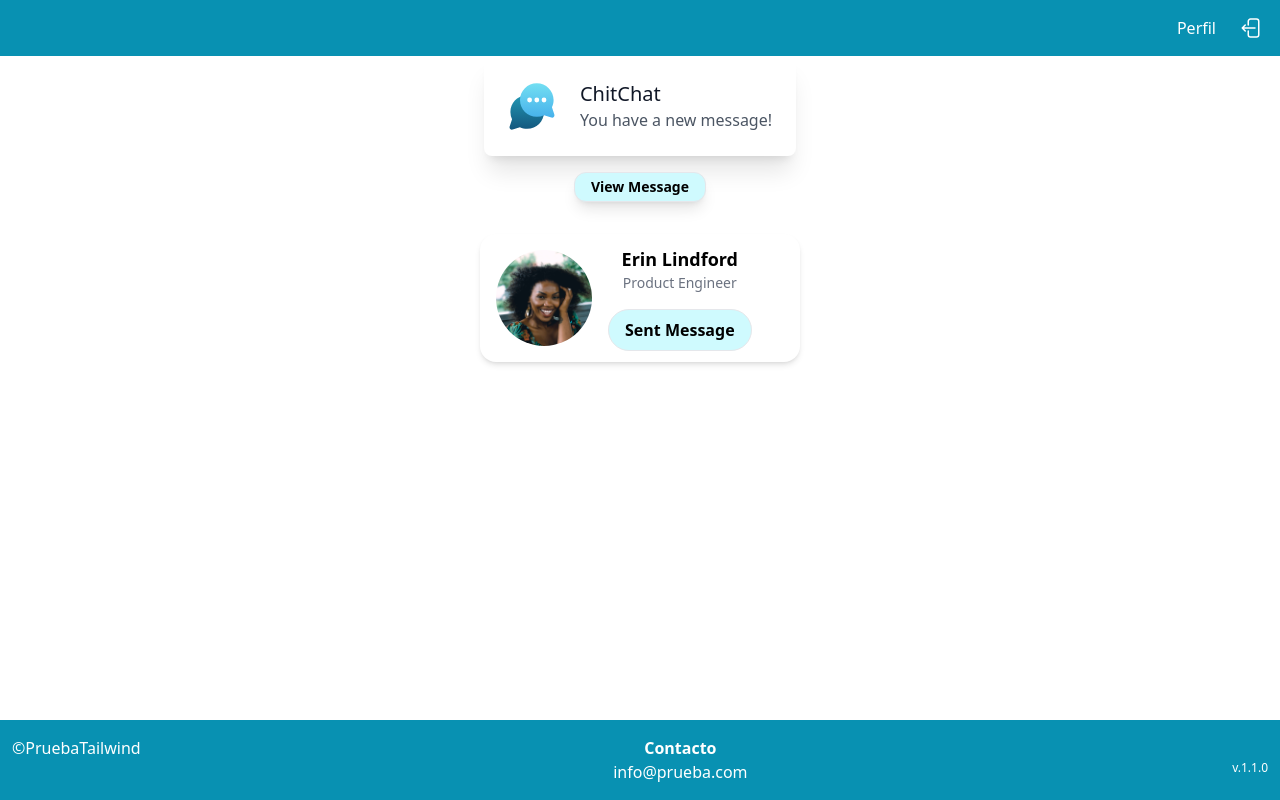
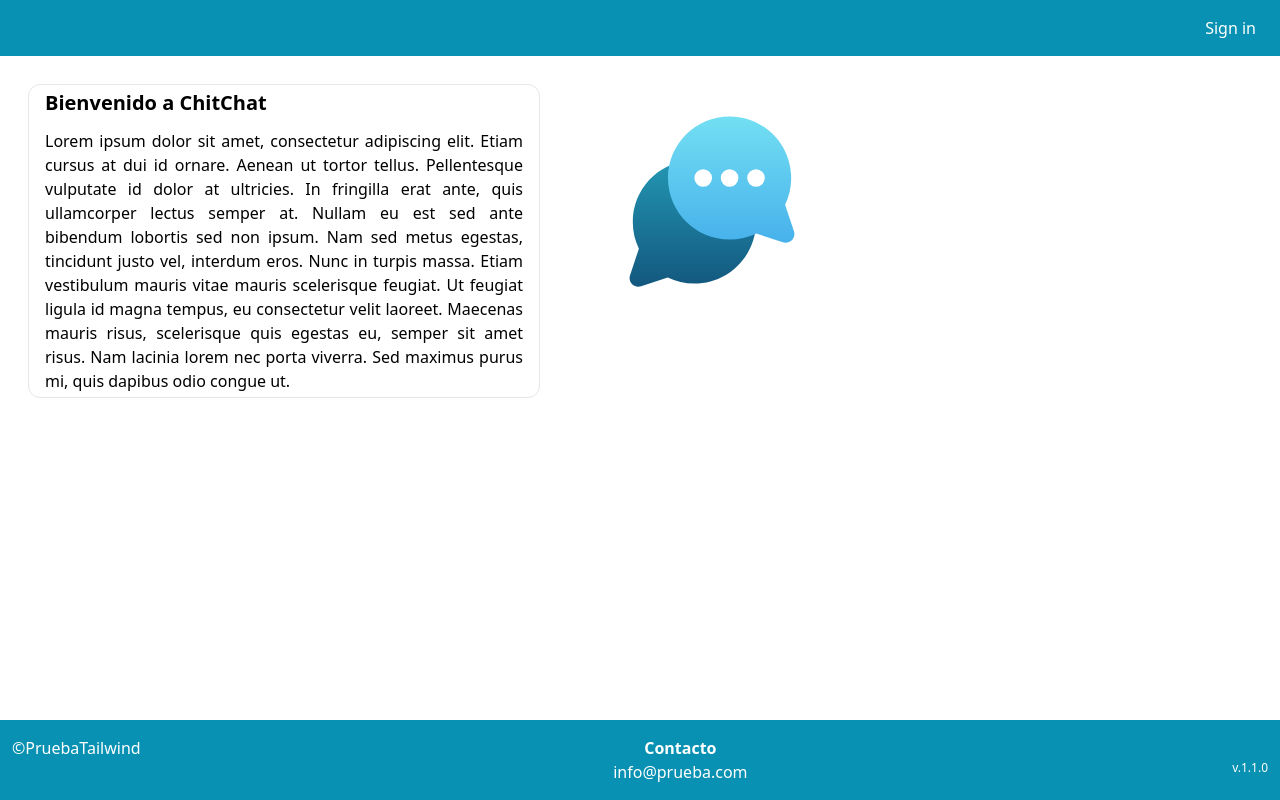
Before and after one commit to 014t2/Tailwind, a plain HTML site: page index.html in a window 1280 px wide. Drawn offline with nearby package versions, Linux system fonts and the light colour scheme.

Commit message:
Cambios en index.html y creacion de profile.html

```diff
--- a/index.html
+++ b/index.html
@@ -10,44 +10,16 @@
     <!--Header-->
     <header class="bg-cyan-600 w-full h-14 text-right text-white flex items-center">
       <nav class="ml-auto flex flex-row">
-        <a class="mr-6 hover:underline" href="#">Perfil</a>
-        <a class="mr-4" href="#"><svg xmlns="http://www.w3.org/2000/svg" fill="none" viewBox="0 0 24 24" stroke-width="1.5" stroke="currentColor" class="size-6">
-          <path stroke-linecap="round" stroke-linejoin="round" d="M8.25 9V5.25A2.25 2.25 0 0 1 10.5 3h6a2.25 2.25 0 0 1 2.25 2.25v13.5A2.25 2.25 0 0 1 16.5 21h-6a2.25 2.25 0 0 1-2.25-2.25V15m-3 0-3-3m0 0 3-3m-3 3H15" />
-        </svg>
-      </a>
+        <a class="mr-6 hover:underline" href="profile.html">Sign in</a>
       </nav>
     </header>
-    <!--ChitChat-->
-    <div class="flex flex-col items-center">
-      <div
-        class="flex items-center max-w-sm mx-auto p-6 rounded-lg bg-white shadow-xl"
-      >
-        <div class="shrink-0">
-          <img class="size-12" src="img/logo.svg" alt="ChitChat Logo" />
-        </div>
-        <div class="ml-6">
-          <h4 class="text-gray-900 text-xl">ChitChat</h4>
-          <p class="text-gray-600 text-base">You have a new message!</p>
-        </div>
+    <!--Pagina Principal-->
+    <div class="flex flex-row">
+      <div class="m-7 px-4 max-w-lg py-1 rounded-xl border text-justify">
+        <h1 class="font-semibold text-xl">Bienvenido a ChitChat</h1>
+        <p class="mt-3">Lorem ipsum dolor sit amet, consectetur adipiscing elit. Etiam cursus at dui id ornare. Aenean ut tortor tellus. Pellentesque vulputate id dolor at ultricies. In fringilla erat ante, quis ullamcorper lectus semper at. Nullam eu est sed ante bibendum lobortis sed non ipsum. Nam sed metus egestas, tincidunt justo vel, interdum eros. Nunc in turpis massa. Etiam vestibulum mauris vitae mauris scelerisque feugiat. Ut feugiat ligula id magna tempus, eu consectetur velit laoreet. Maecenas mauris risus, scelerisque quis egestas eu, semper sit amet risus. Nam lacinia lorem nec porta viverra. Sed maximus purus mi, quis dapibus odio congue ut.</p>
       </div>
-      <button
-        class="px-4 py-1 rounded-xl border shadow-lg mt-4 font-semibold bg-cyan-100 hover:bg-cyan-400 max-w-max text-sm"
-      >
-        View Message
-      </button>
-    </div>
-    <!--Tarjeta Persona-->
-    <div>
-      <div class="flex flex-row items-center max-w-80 mx-auto my-8 bg-white rounded-2xl shadow-md">
-        <img class="w-24 h-24 rounded-full mx-4 my-4" src="img/erin-lindford.jpg" alt="Woman's Face" />
-        <div class="text-center">
-          <div class="mb-4">
-            <p class="text-lg font-semibold text-black">Erin Lindford</p>
-            <p class="text-sm font-medium text-gray-500">Product Engineer</p>
-          </div>
-          <button class="px-4 py-2 font-semibold bg-cyan-100 hover:bg-cyan-400 border rounded-full">Sent Message</button>
-        </div>
-      </div>
+      <img class="size-52 m-10 px-4 max-w-lg py-1" src="img/logo.svg">
     </div>
     <!--Footer-->
     <footer class="bg-cyan-600 w-full h-20 text-white absolute bottom-0 flex justify-between">
```
Also changed, not shown: profile.html (added, +61 -0 lines).
